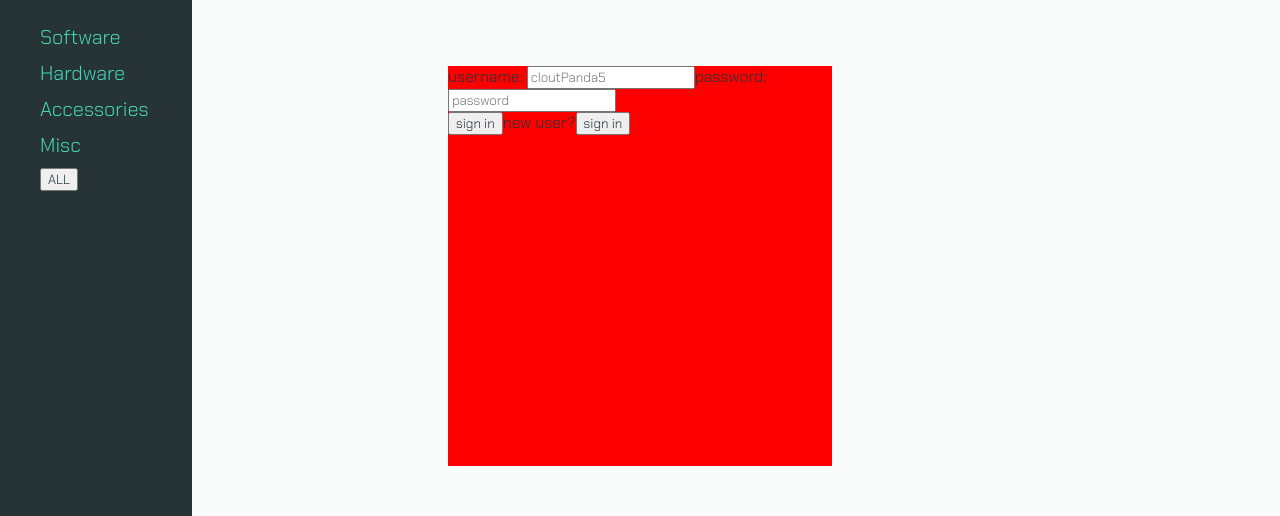
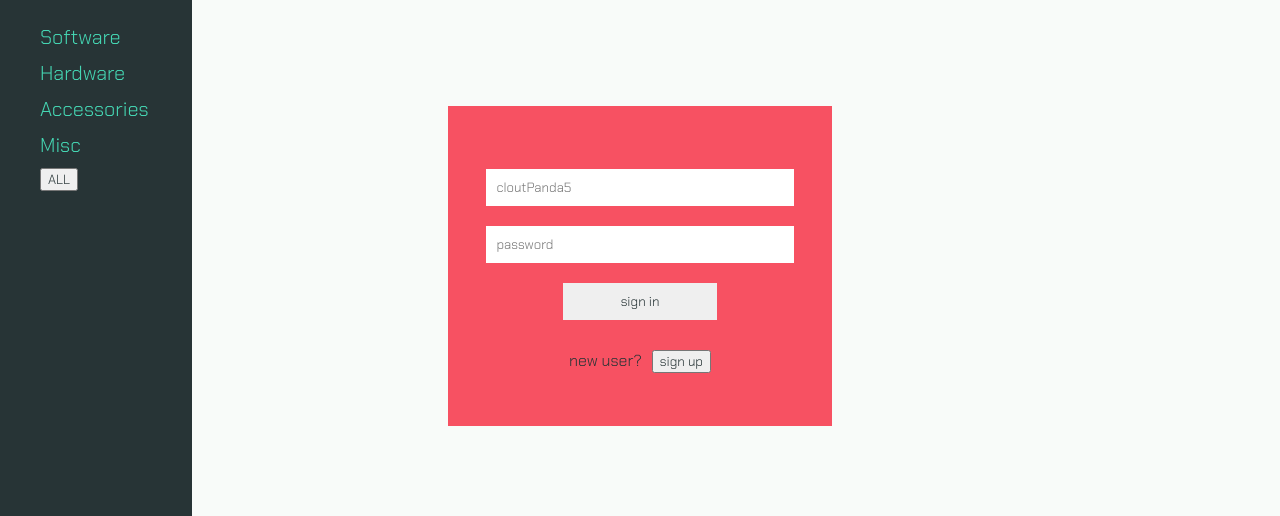
Before and after one commit to ArthurL808/consume-more-stuff, a React (Create React App) app: page / in a window 1280 px wide. Shown: the part 134-650 px from the top of the page. Built offline with nearby package versions, Linux system fonts and the light colour scheme; no server answers.

Commit message:
fade animation works on login modal

```diff
--- a/src/Components/App/App.js
+++ b/src/Components/App/App.js
@@ -22,7 +22,7 @@ function App() {
         <Header isAuth={isAuth} setAuth={setAuth} setLogin={setLogin} sidebarOn={sidebarOn} setSidebarOn={setSidebarOn} />
         <div className="main">
           {
-            login && <LoginForm setAuth={setAuth} setLogin={setLogin} />
+            login && <LoginForm setAuth={setAuth} setLogin={setLogin} login={login} />
           }
 
           <Sidebar isAuth={isAuth} />
--- a/src/Components/LoginForm/LoginForm.js
+++ b/src/Components/LoginForm/LoginForm.js
@@ -1,7 +1,9 @@
 import React, { useState, Fragment } from 'react';
-import styles from './LoginForm.module.scss'
+import styles from './LoginForm.module.scss';
+import { animated, useSpring } from 'react-spring';
 
-const LoginForm = ({ setAuth, setLogin }) => {
+
+const LoginForm = ({ setAuth, setLogin, login }) => {
     const [newUser, setNewUser] = useState(false);
     const [credentials, setCredentials] = useState({})
 
@@ -10,38 +12,45 @@ const LoginForm = ({ setAuth, setLogin }) => {
         event.preventDefault();
         console.log(JSON.stringify(credentials))
         setAuth(true);
-        setLogin(false);
     }
 
     function handleChange(e) {
         setCredentials({ ...credentials, [e.target.name]: e.target.value })
     }
 
+    const fade = useSpring({
+        from: {
+            opacity: 0
+        },
+        to: {
+            opacity: 1
+        }
+    })
+
     return (
-        <div className={styles.login_form}>
+        <animated.div className={styles.login_form} style={fade}>
             <form onSubmit={handleSubmit}>
                 {
                     newUser &&
                     <Fragment>
-                        <label>email: </label>
+
                         <input type="email" placeholder="yo@email.com" name="email" onChange={handleChange} />
                     </Fragment>
                 }
 
-                <label>username: </label>
                 <input type="text" placeholder="cloutPanda5" name="email" onChange={handleChange} />
-                <label>password: </label>
+
                 <input type="password" name="password" placeholder="password" onChange={handleChange} />
-                <div>
-                    <input type="submit" value={newUser ? 'create account' : 'sign in'} />
+                <div className={styles.btn_collection}>
+                    <input type="submit" value={newUser ? 'create account' : 'sign in'} className={styles.submit} onClick={() => setLogin(false)} />
                     <span>{newUser ? 'sign in' : 'new user?'}
                         <button onClick={() => setNewUser(!newUser)}>
-                            {newUser ? 'go back to sign in' : 'sign in'}
+                            {newUser ? 'go back to sign in' : 'sign up'}
                         </button>
                     </span>
                 </div>
             </form>
-        </div>
+        </animated.div>
     )
 }
 
--- a/src/Components/LoginForm/LoginForm.module.scss
+++ b/src/Components/LoginForm/LoginForm.module.scss
@@ -1,8 +1,41 @@
+@import "../../index.scss";
+
 .login_form {
   position: absolute;
-  top: calc(50% - 25vh);
+  top: calc(50% - 20vh);
   left: calc(50% - 15%);
-  height: 50vh;
+  height: 40vh;
   width: 30%;
-  background: red;
+  background: $pink;
+  display: grid;
+  place-items: center;
+
+  form {
+    display: flex;
+    flex-direction: column;
+    width: 80%;
+  }
+
+  input {
+    margin: 10px 0;
+    padding: 10px;
+    border: none;
+  }
+
+  .btn_collection {
+    width: 50%;
+    margin: 0 auto;
+    display: flex;
+    flex-direction: column;
+
+    span {
+      padding-top: 20px;
+      width: fit-content;
+      margin: 0 auto;
+
+      button {
+        margin-left: 10px;
+      }
+    }
+  }
 }
```
